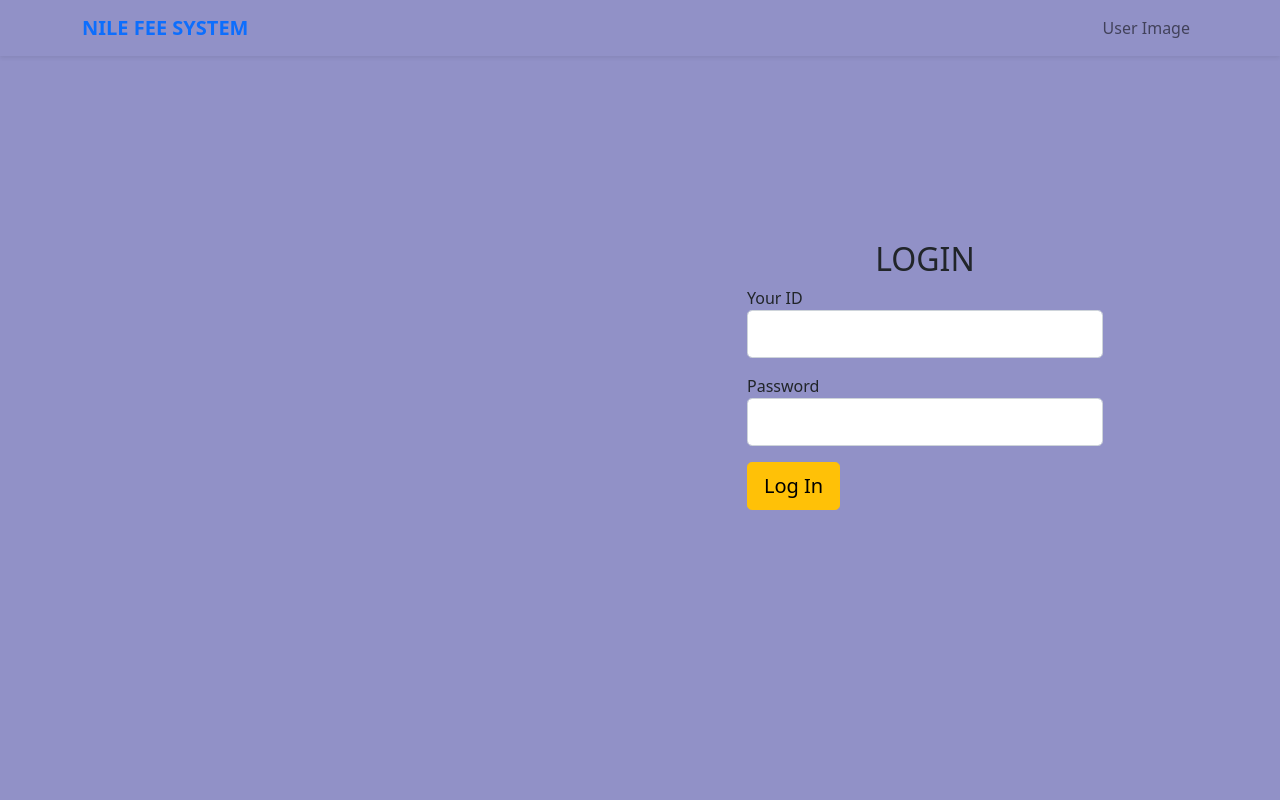
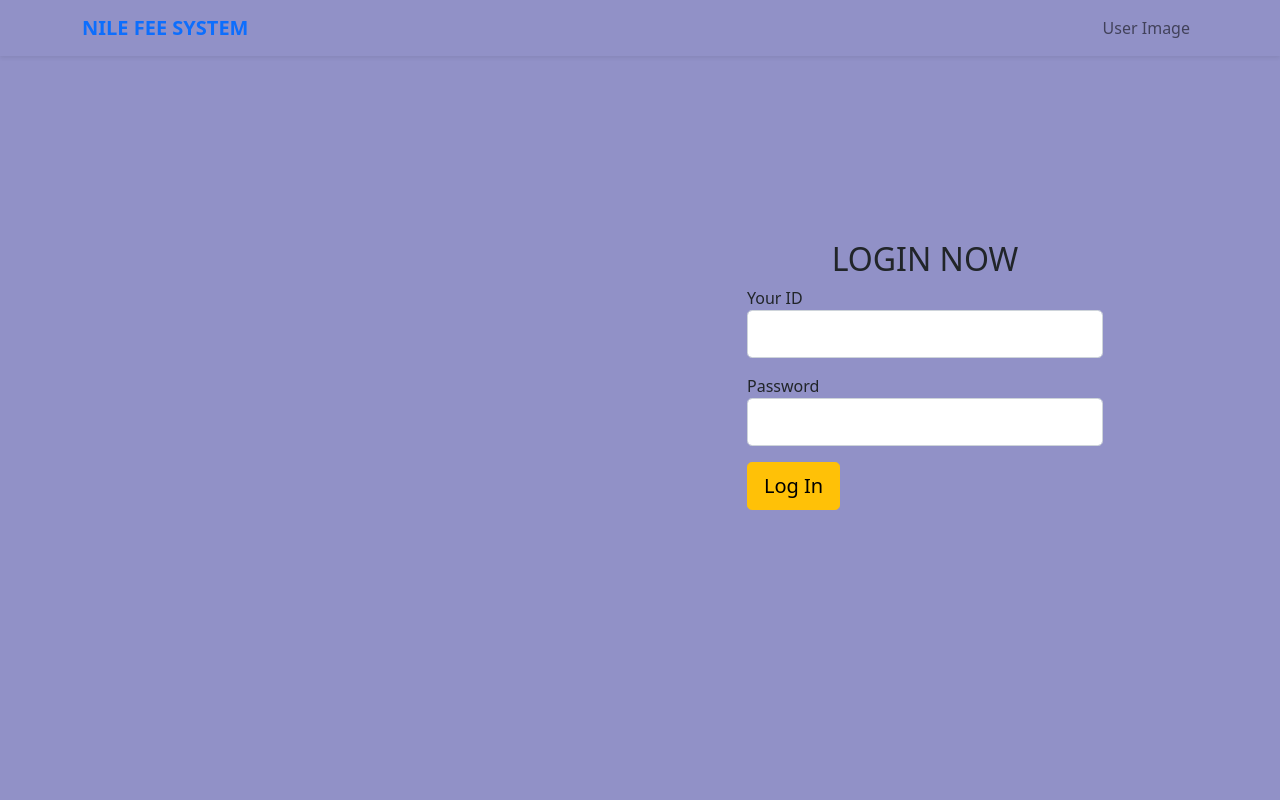
Before and after one commit to ndmichael/school_fees_management_system, a Django app: page / in a window 1280 px wide. Run offline with Django 4.2, Linux system fonts and the light colour scheme; some libraries are stand-ins or nearby versions.

Commit message:
updated index.html

```diff
--- a/fees/templates/fees/index.html
+++ b/fees/templates/fees/index.html
@@ -7,7 +7,7 @@
             </article>
             <article class="col-12 col-sm-5 col-md-4">
                 <div class=" text-center">
-                    <h2>LOGIN</h2>
+                    <h2>LOGIN NOW</h2>
                 </div>
                 <form action="">
                     <div class=" form-group pb-3">
```
